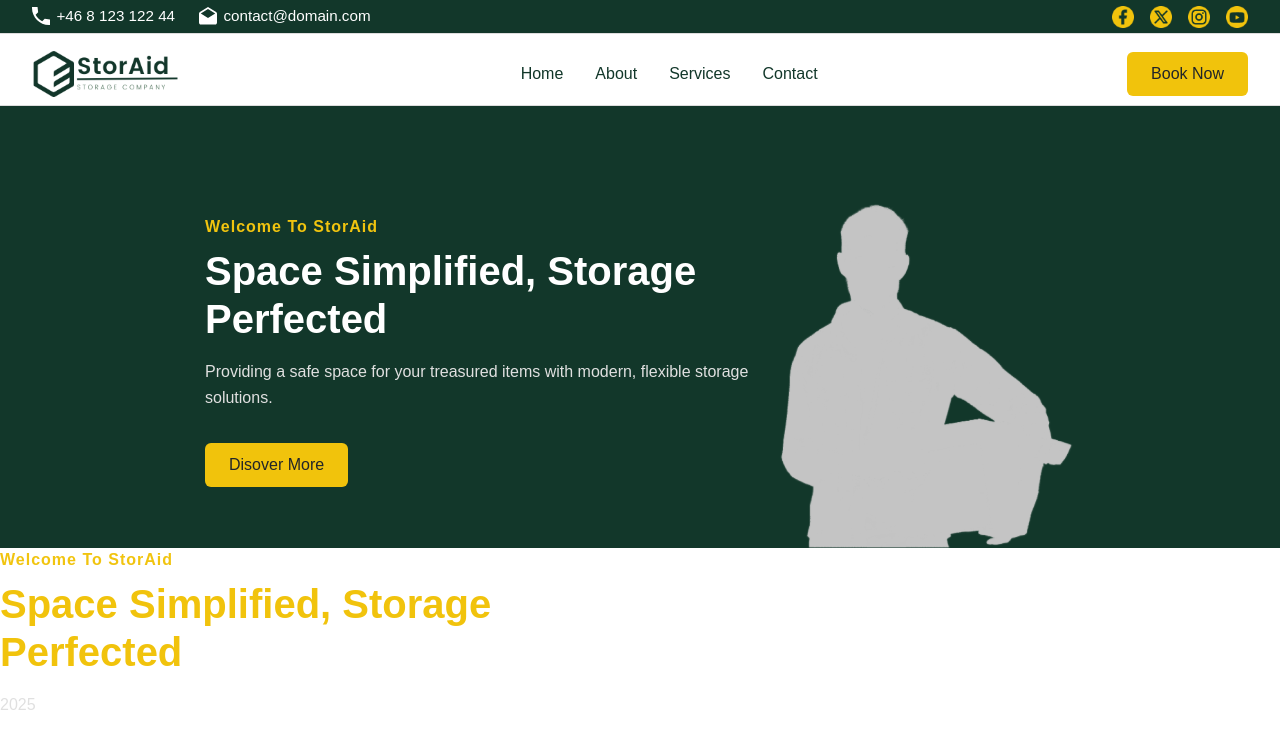
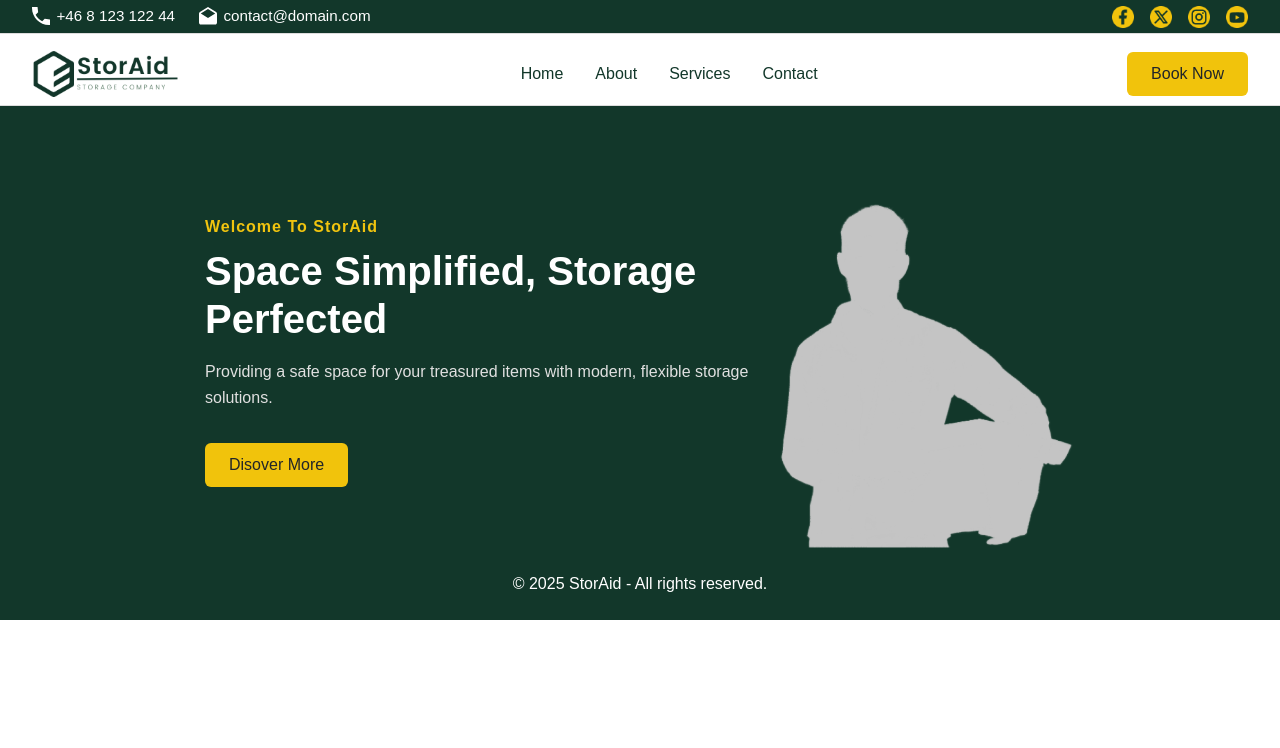
Before and after one commit to Pieplow/storaid-assignment-react, a React (Vite) app: page / in a window 1280 px wide. Shown: the top 748 px of the page. Built offline with nearby package versions, Linux system fonts and the light colour scheme.

Commit message:
simplified footer

```diff
--- a/src/components/sections/Footer.jsx
+++ b/src/components/sections/Footer.jsx
@@ -1,14 +1,15 @@
 import React from 'react';
 import 'bootstrap/dist/css/bootstrap.min.css';
-import SectionText from "../../generics/SectionText";
 import "./Footer.css";
 
 
-function Footer () {
+function Footer() {
   return (
-    <header className="Footer">
-      <SectionText text="2025" />
-    </header>
+    <footer className="footer text-white py-4">
+      <div className="container text-center">
+        <p className="mb-0">© 2025 StorAid - All rights reserved.</p>
+      </div>
+    </footer>
   );
 }
 
```
